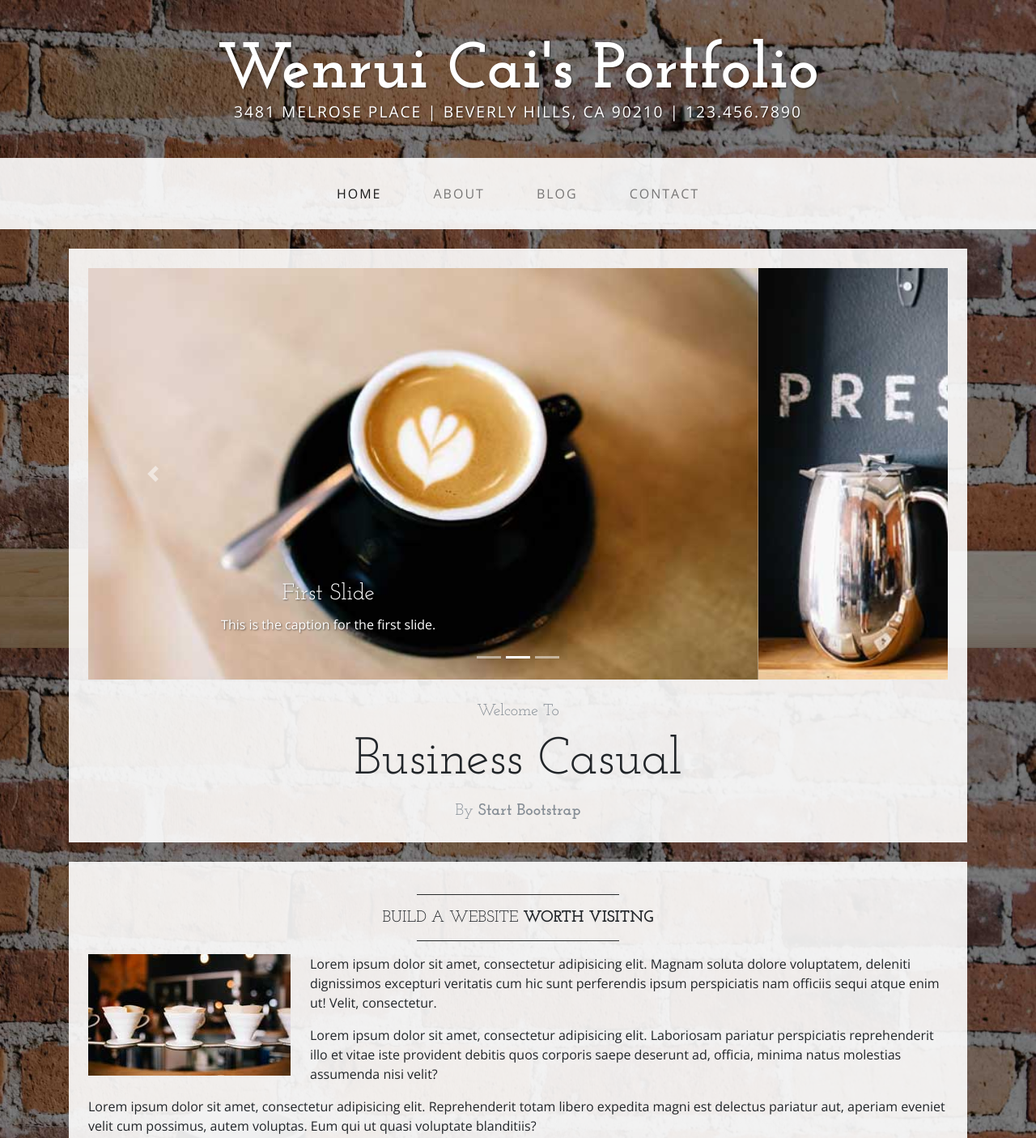
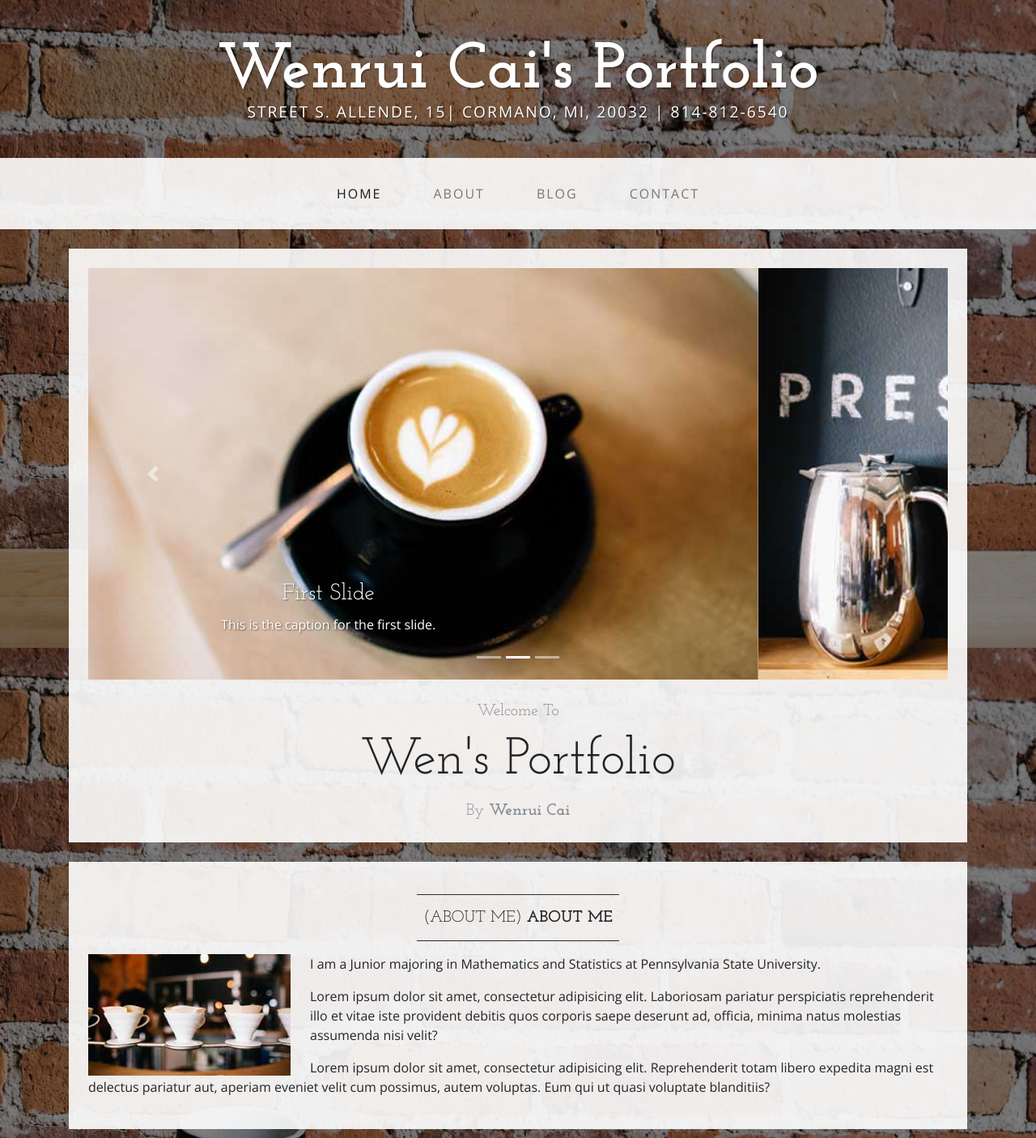
Before and after one commit to wenrui-cai/wenrui-cai.github.io, a website: page index.html in a window 1280 px wide. Shown: the top 1405 px of the page at 81% size. Drawn offline with nearby package versions, Linux system fonts and the light colour scheme.

Commit message:
Title Change
Title

```diff
--- a/index.html
+++ b/index.html
@@ -25,7 +25,7 @@
   <body>
 
     <div class="tagline-upper text-center text-heading text-shadow text-white mt-5 d-none d-lg-block">Wenrui Cai's Portfolio</div>
-    <div class="tagline-lower text-center text-expanded text-shadow text-uppercase text-white mb-5 d-none d-lg-block">3481 Melrose Place | Beverly Hills, CA 90210 | 123.456.7890</div>
+    <div class="tagline-lower text-center text-expanded text-shadow text-uppercase text-white mb-5 d-none d-lg-block">Street S. Allende, 15| Cormano, MI, 20032 | 814-812-6540</div>
 
     <!-- Navigation -->
     <nav class="navbar navbar-expand-lg navbar-light bg-faded py-lg-4">
@@ -100,21 +100,21 @@
         <!-- Welcome Message -->
         <div class="text-center mt-4">
           <div class="text-heading text-muted text-lg">Welcome To</div>
-          <h1 class="my-2">Business Casual</h1>
+          <h1 class="my-2">Wen's Portfolio</h1>
           <div class="text-heading text-muted text-lg">By
-            <strong>Start Bootstrap</strong>
+            <strong>Wenrui Cai</strong>
           </div>
         </div>
       </div>
 
       <div class="bg-faded p-4 my-4">
         <hr class="divider">
-        <h2 class="text-center text-lg text-uppercase my-0">Build a website
-          <strong>worth visitng</strong>
+        <h2 class="text-center text-lg text-uppercase my-0">(About Me)
+          <strong>About Me</strong>
         </h2>
         <hr class="divider">
         <img class="img-fluid float-left mr-4 d-none d-lg-block" src="img/intro-pic.jpg" alt="">
-        <p>Lorem ipsum dolor sit amet, consectetur adipisicing elit. Magnam soluta dolore voluptatem, deleniti dignissimos excepturi veritatis cum hic sunt perferendis ipsum perspiciatis nam officiis sequi atque enim ut! Velit, consectetur.</p>
+        <p>I am a Junior majoring in Mathematics and Statistics at Pennsylvania State University.</p>
         <p>Lorem ipsum dolor sit amet, consectetur adipisicing elit. Laboriosam pariatur perspiciatis reprehenderit illo et vitae iste provident debitis quos corporis saepe deserunt ad, officia, minima natus molestias assumenda nisi velit?</p>
         <p>Lorem ipsum dolor sit amet, consectetur adipisicing elit. Reprehenderit totam libero expedita magni est delectus pariatur aut, aperiam eveniet velit cum possimus, autem voluptas. Eum qui ut quasi voluptate blanditiis?</p>
       </div>
```
